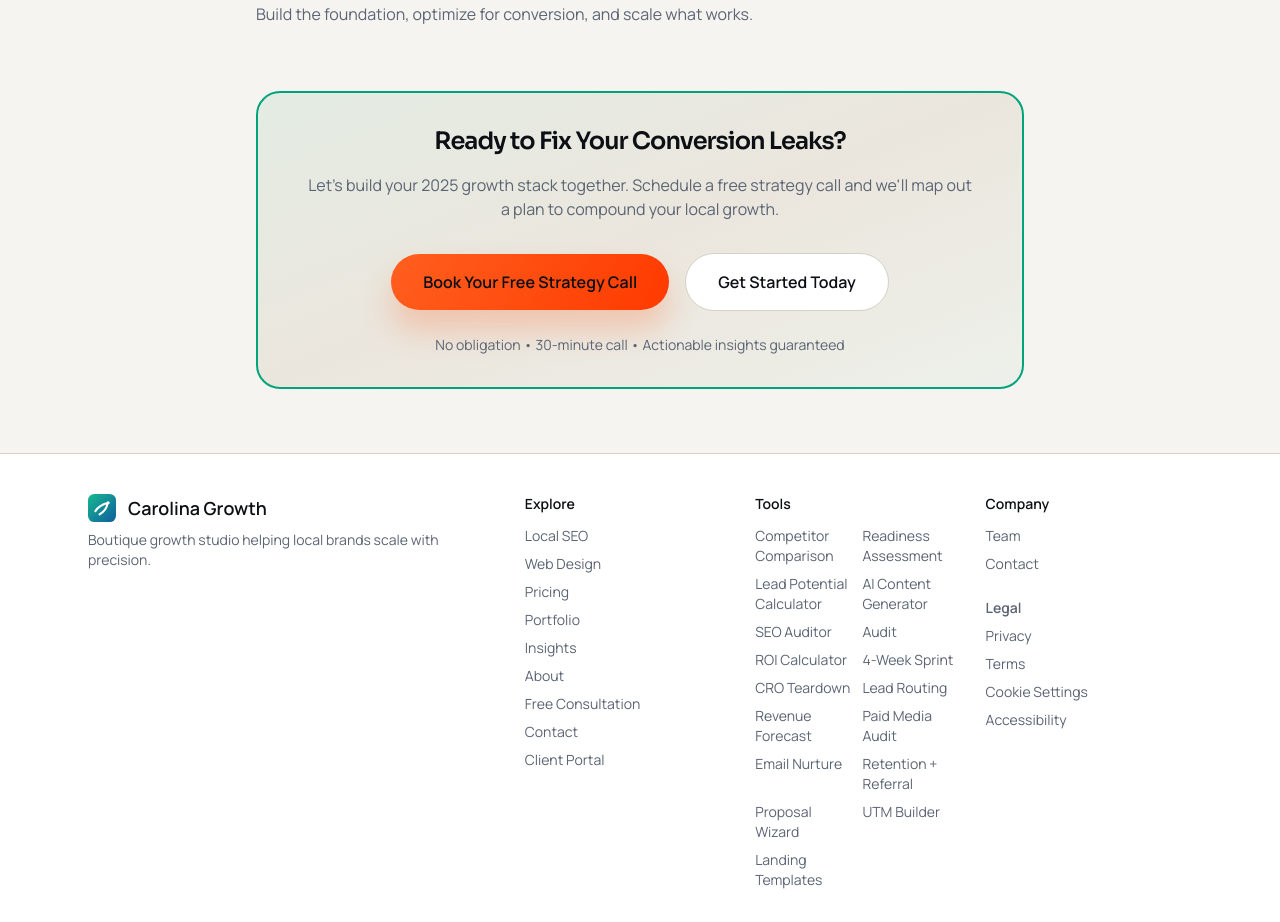
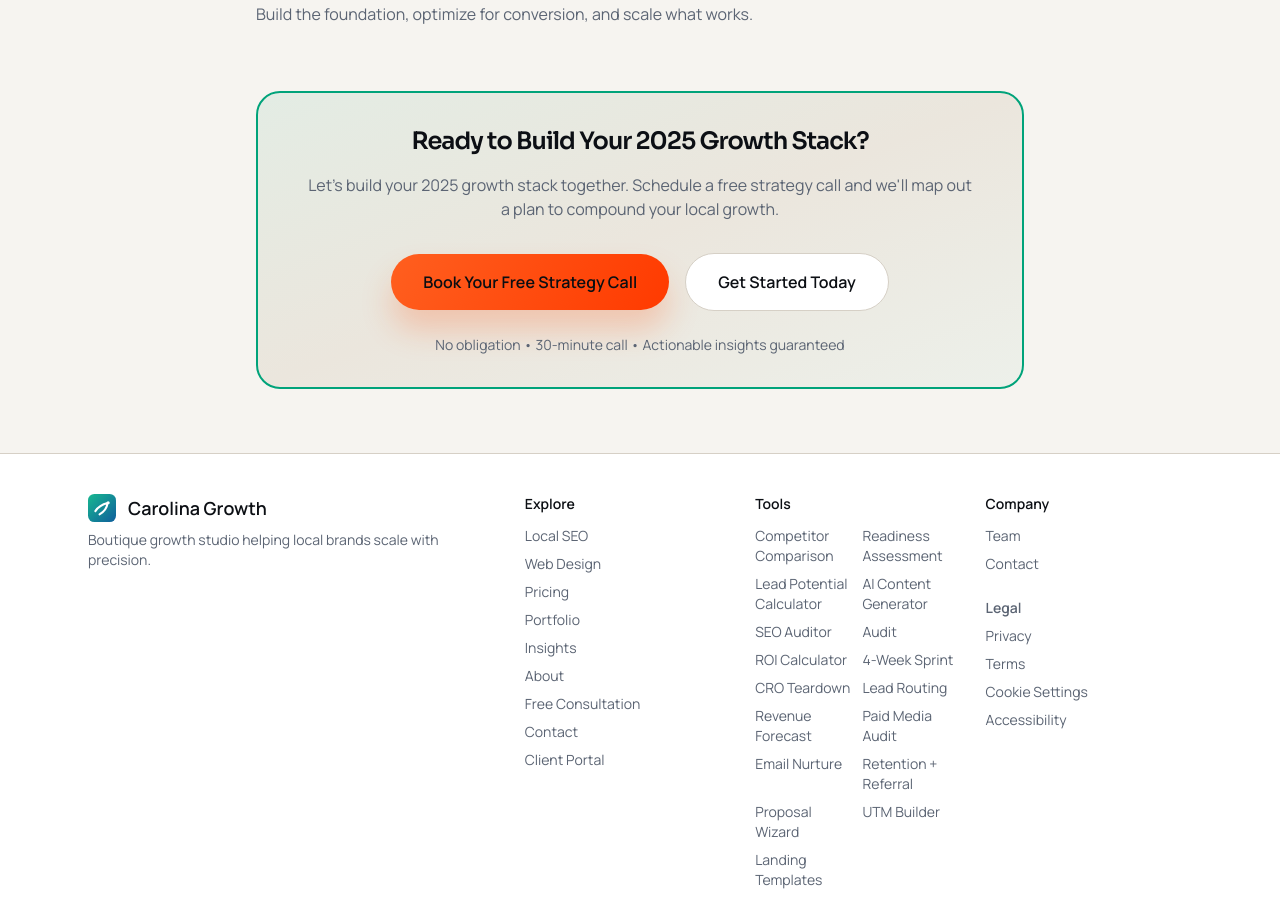
Before and after one commit to dmitriy718/marketing-chatgpt, a Next.js app in the folder apps/web/: page /blog/2025-local-growth-stack in a window 1280 px wide. Shown: the part 3581-4503 px from the top of the page. Built offline with nearby package versions, Linux system fonts and the light colour scheme; no server answers.

Commit message:
Fix CTA headline to be dynamic based on article

```diff
--- a/apps/web/src/app/blog/[slug]/page.tsx
+++ b/apps/web/src/app/blog/[slug]/page.tsx
@@ -125,7 +125,9 @@ export default async function BlogDetailPage({ params }: { params: Promise<BlogP
           {/* Strong CTA Section */}
           <div className="mt-12 rounded-3xl border-2 border-[var(--accent)] bg-gradient-to-br from-[var(--accent)]/10 via-[var(--surface-soft)] to-[var(--accent)]/5 p-8 text-center">
             <h2 className="title text-2xl font-semibold text-[var(--foreground)]">
-              Ready to Fix Your Conversion Leaks?
+              {post.slug === "fix-conversion-leaks"
+                ? "Ready to Fix Your Conversion Leaks?"
+                : "Ready to Build Your 2025 Growth Stack?"}
             </h2>
             <p className="mt-4 text-base text-[var(--muted)] max-w-2xl mx-auto">
               {post.slug === "fix-conversion-leaks"
```
